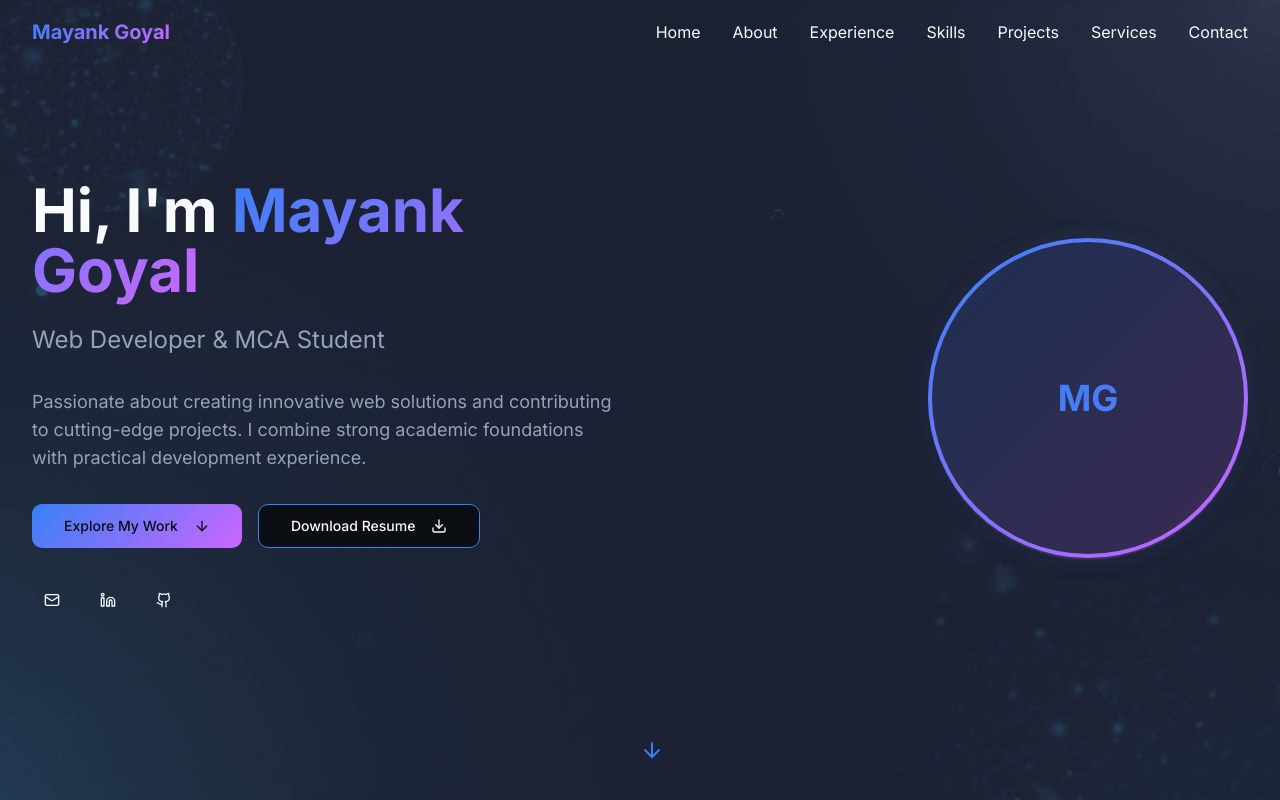
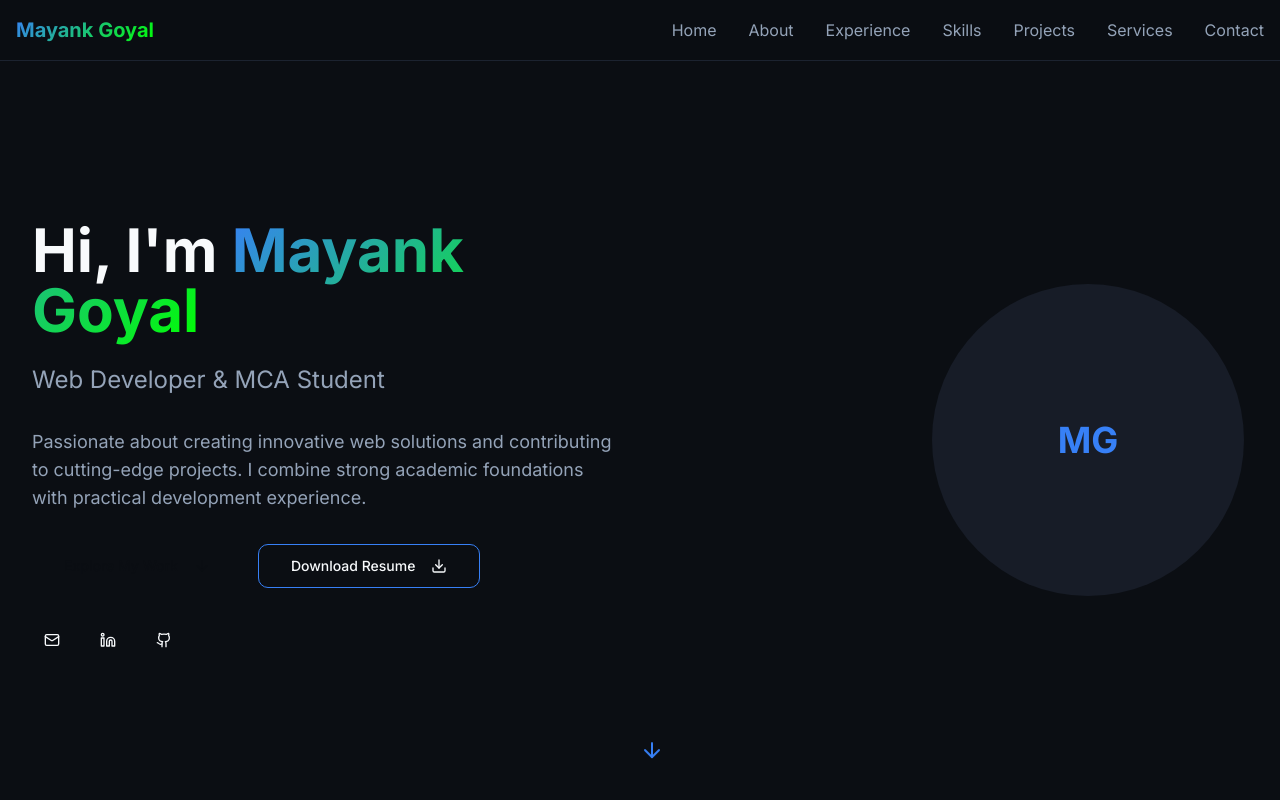
Before and after one commit to Mgoyal2711/mayankgoyal-portfolio, a React (Vite) app: page / in a window 1280 px wide. Shown: the top 800 px of the page. Built offline with nearby package versions, Linux system fonts and the light colour scheme.

Commit message:
Refactor: Remake website structure
Remake the website structure to improve organization and maintainability.

```diff
--- a/src/components/Header.tsx
+++ b/src/components/Header.tsx
@@ -1,20 +1,11 @@
-import { useState, useEffect } from 'react';
+import { useState } from 'react';
 import { Button } from '@/components/ui/button';
 import { Menu, X } from 'lucide-react';
 
 const Header = () => {
-  const [isScrolled, setIsScrolled] = useState(false);
-  const [isMobileMenuOpen, setIsMobileMenuOpen] = useState(false);
+  const [isMenuOpen, setIsMenuOpen] = useState(false);
 
-  useEffect(() => {
-    const handleScroll = () => {
-      setIsScrolled(window.scrollY > 50);
-    };
-    window.addEventListener('scroll', handleScroll);
-    return () => window.removeEventListener('scroll', handleScroll);
-  }, []);
-
-  const navLinks = [
+  const navItems = [
     { href: '#home', label: 'Home' },
     { href: '#about', label: 'About' },
     { href: '#experience', label: 'Experience' },
@@ -28,34 +19,27 @@ const Header = () => {
     const element = document.querySelector(href);
     if (element) {
       element.scrollIntoView({ behavior: 'smooth' });
-      setIsMobileMenuOpen(false);
     }
+    setIsMenuOpen(false);
   };
 
   return (
-    <header
-      className={`fixed top-0 w-full z-50 transition-all duration-300 ${
-        isScrolled
-          ? 'bg-background/80 backdrop-blur-md border-b border-border'
-          : 'bg-transparent'
-      }`}
-    >
-      <div className="container mx-auto px-4 sm:px-6 lg:px-8">
-        <div className="flex items-center justify-between h-16">
-          {/* Logo */}
+    <header className="fixed top-0 w-full bg-background/80 backdrop-blur-md border-b border-border z-50">
+      <div className="container mx-auto px-4 py-4">
+        <div className="flex items-center justify-between">
           <div className="text-xl font-bold gradient-text">
             Mayank Goyal
           </div>
 
           {/* Desktop Navigation */}
           <nav className="hidden md:flex space-x-8">
-            {navLinks.map((link) => (
+            {navItems.map((item) => (
               <button
-                key={link.href}
-                onClick={() => scrollToSection(link.href)}
-                className="text-foreground hover:text-primary transition-colors animated-underline"
+                key={item.href}
+                onClick={() => scrollToSection(item.href)}
+                className="text-muted-foreground hover:text-foreground transition-colors"
               >
-                {link.label}
+                {item.label}
               </button>
             ))}
           </nav>
@@ -65,27 +49,25 @@ const Header = () => {
             variant="ghost"
             size="icon"
             className="md:hidden"
-            onClick={() => setIsMobileMenuOpen(!isMobileMenuOpen)}
+            onClick={() => setIsMenuOpen(!isMenuOpen)}
           >
-            {isMobileMenuOpen ? <X size={20} /> : <Menu size={20} />}
+            {isMenuOpen ? <X className="h-6 w-6" /> : <Menu className="h-6 w-6" />}
           </Button>
         </div>
 
         {/* Mobile Navigation */}
-        {isMobileMenuOpen && (
-          <div className="md:hidden py-4 border-t border-border bg-background/95 backdrop-blur-md">
-            <nav className="flex flex-col space-y-4">
-              {navLinks.map((link) => (
-                <button
-                  key={link.href}
-                  onClick={() => scrollToSection(link.href)}
-                  className="text-left text-foreground hover:text-primary transition-colors py-2"
-                >
-                  {link.label}
-                </button>
-              ))}
-            </nav>
-          </div>
+        {isMenuOpen && (
+          <nav className="md:hidden mt-4 pb-4">
+            {navItems.map((item) => (
+              <button
+                key={item.href}
+                onClick={() => scrollToSection(item.href)}
+                className="block w-full text-left py-2 text-muted-foreground hover:text-foreground transition-colors"
+              >
+                {item.label}
+              </button>
+            ))}
+          </nav>
         )}
       </div>
     </header>
--- a/src/components/Hero.tsx
+++ b/src/components/Hero.tsx
@@ -11,16 +11,7 @@ const Hero = () => {
   };
 
   return (
-    <section
-      id="home"
-      className="min-h-screen flex items-center justify-center relative overflow-hidden"
-      style={{
-        backgroundImage: `linear-gradient(rgba(34, 40, 57, 0.8), rgba(34, 40, 57, 0.8)), url(${heroImage})`,
-        backgroundSize: 'cover',
-        backgroundPosition: 'center',
-        backgroundAttachment: 'fixed'
-      }}
-    >
+    <section id="home" className="min-h-screen flex items-center justify-center pt-20">
       <div className="container mx-auto px-4 sm:px-6 lg:px-8 py-20">
         <div className="grid lg:grid-cols-2 gap-12 items-center">
           {/* Content */}
--- a/src/index.css
+++ b/src/index.css
@@ -2,120 +2,28 @@
 @tailwind components;
 @tailwind utilities;
 
-/* Portfolio Design System - Dark Theme with Modern Accents */
-
 @layer base {
   :root {
-    /* Dark theme base colors */
     --background: 220 26% 6%;
     --foreground: 210 40% 98%;
-
-    /* Card and surfaces */
     --card: 220 26% 8%;
     --card-foreground: 210 40% 98%;
-
     --popover: 220 26% 8%;
     --popover-foreground: 210 40% 98%;
-
-    /* Primary brand colors - Deep blue accent */
     --primary: 217 91% 59%;
     --primary-foreground: 220 26% 6%;
-    --primary-glow: 217 91% 70%;
-
-    /* Secondary colors - Darker surfaces */
     --secondary: 220 26% 10%;
     --secondary-foreground: 210 40% 90%;
-
-    /* Muted colors for subtle elements */
     --muted: 220 26% 12%;
     --muted-foreground: 215 20% 65%;
-
-    /* Accent colors - Neon green highlights */
     --accent: 120 100% 50%;
     --accent-foreground: 220 26% 6%;
-    --accent-secondary: 280 100% 70%;
-
-    /* Status colors */
     --destructive: 0 84% 60%;
     --destructive-foreground: 210 40% 98%;
-
-    --success: 120 50% 50%;
-    --warning: 38 100% 50%;
-
-    /* Borders and inputs */
     --border: 220 26% 15%;
     --input: 220 26% 12%;
     --ring: 217 91% 59%;
-
-    /* Custom gradients */
-    --gradient-primary: linear-gradient(135deg, hsl(217 91% 59%), hsl(280 100% 70%));
-    --gradient-secondary: linear-gradient(45deg, hsl(220 26% 8%), hsl(220 26% 12%));
-    --gradient-accent: linear-gradient(90deg, hsl(120 100% 50%), hsl(217 91% 59%));
-
-    /* Shadows and glows */
-    --shadow-glow: 0 0 40px hsl(217 91% 59% / 0.3);
-    --shadow-card: 0 10px 30px -10px hsl(220 26% 2% / 0.5);
-    --shadow-elegant: 0 20px 60px -20px hsl(217 91% 59% / 0.2);
-
-    /* Animations */
-    --transition-smooth: all 0.3s cubic-bezier(0.4, 0, 0.2, 1);
-    --transition-spring: all 0.4s cubic-bezier(0.175, 0.885, 0.32, 1.275);
-
     --radius: 0.75rem;
-
-    --sidebar-background: 0 0% 98%;
-
-    --sidebar-foreground: 240 5.3% 26.1%;
-
-    --sidebar-primary: 240 5.9% 10%;
-
-    --sidebar-primary-foreground: 0 0% 98%;
-
-    --sidebar-accent: 240 4.8% 95.9%;
-
-    --sidebar-accent-foreground: 240 5.9% 10%;
-
-    --sidebar-border: 220 13% 91%;
-
-    --sidebar-ring: 217.2 91.2% 59.8%;
-  }
-
-  .dark {
-    --background: 220 26% 6%;
-    --foreground: 210 40% 98%;
-
-    --card: 222.2 84% 4.9%;
-    --card-foreground: 210 40% 98%;
-
-    --popover: 222.2 84% 4.9%;
-    --popover-foreground: 210 40% 98%;
-
-    --primary: 210 40% 98%;
-    --primary-foreground: 222.2 47.4% 11.2%;
-
-    --secondary: 217.2 32.6% 17.5%;
-    --secondary-foreground: 210 40% 98%;
-
-    --muted: 217.2 32.6% 17.5%;
-    --muted-foreground: 215 20.2% 65.1%;
-
-    --accent: 217.2 32.6% 17.5%;
-    --accent-foreground: 210 40% 98%;
-
-    --destructive: 0 62.8% 30.6%;
-    --destructive-foreground: 210 40% 98%;
-
-    --border: 217.2 32.6% 17.5%;
-    --input: 217.2 32.6% 17.5%;
-    --ring: 212.7 26.8% 83.9%;
-    --sidebar-background: 240 5.9% 10%;
-    --sidebar-foreground: 240 4.8% 95.9%;
-    --sidebar-primary: 224.3 76.3% 48%;
-    --sidebar-primary-foreground: 0 0% 100%;
-    --sidebar-accent: 240 3.7% 15.9%;
-    --sidebar-accent-foreground: 240 4.8% 95.9%;
-    --sidebar-border: 240 3.7% 15.9%;
-    --sidebar-ring: 217.2 91.2% 59.8%;
   }
 }
 
@@ -125,8 +33,7 @@
   }
 
   body {
-    background-color: hsl(220 26% 6%) !important;
-    color: hsl(210 40% 98%) !important;
+    @apply bg-background text-foreground;
     font-family: 'Inter', -apple-system, BlinkMacSystemFont, 'Segoe UI', sans-serif;
   }
 
@@ -136,88 +43,14 @@
 }
 
 @layer components {
-  /* Hero gradient text */
   .gradient-text {
-    background: var(--gradient-primary);
+    background: linear-gradient(135deg, hsl(217 91% 59%), hsl(120 100% 50%));
     -webkit-background-clip: text;
     -webkit-text-fill-color: transparent;
     background-clip: text;
   }
 
-  /* Glowing cards */
   .glow-card {
-    background: hsl(var(--card));
-    border: 1px solid hsl(var(--border));
-    box-shadow: var(--shadow-card);
-    transition: var(--transition-smooth);
-  }
-
-  .glow-card:hover {
-    box-shadow: var(--shadow-elegant);
-    transform: translateY(-2px);
-  }
-
-  /* Animated underline */
-  .animated-underline {
-    position: relative;
-  }
-
-  .animated-underline::after {
-    content: '';
-    position: absolute;
-    width: 0;
-    height: 2px;
-    bottom: -2px;
-    left: 0;
-    background: var(--gradient-accent);
-    transition: var(--transition-smooth);
-  }
-
-  .animated-underline:hover::after {
-    width: 100%;
-  }
-
-  /* Section divider */
-  .section-divider {
-    height: 1px;
-    background: var(--gradient-primary);
-    margin: 4rem 0;
-    opacity: 0.3;
+    @apply bg-card border border-border rounded-lg p-6 transition-all duration-300 hover:shadow-lg hover:-translate-y-1;
   }
 }
-
-@layer utilities {
-  /* Custom animations */
-  .animate-float {
-    animation: float 6s ease-in-out infinite;
-  }
-
-  .animate-glow {
-    animation: glow 2s ease-in-out infinite alternate;
-  }
-
-  .animate-slide-up {
-    animation: slideUp 0.6s ease-out;
-  }
-
-  @keyframes float {
-    0%, 100% { transform: translateY(0px); }
-    50% { transform: translateY(-10px); }
-  }
-
-  @keyframes glow {
-    from { box-shadow: 0 0 20px hsl(217 91% 59% / 0.3); }
-    to { box-shadow: 0 0 30px hsl(217 91% 59% / 0.6); }
-  }
-
-  @keyframes slideUp {
-    from {
-      opacity: 0;
-      transform: translateY(30px);
-    }
-    to {
-      opacity: 1;
-      transform: translateY(0);
-    }
-  }
-}
```
